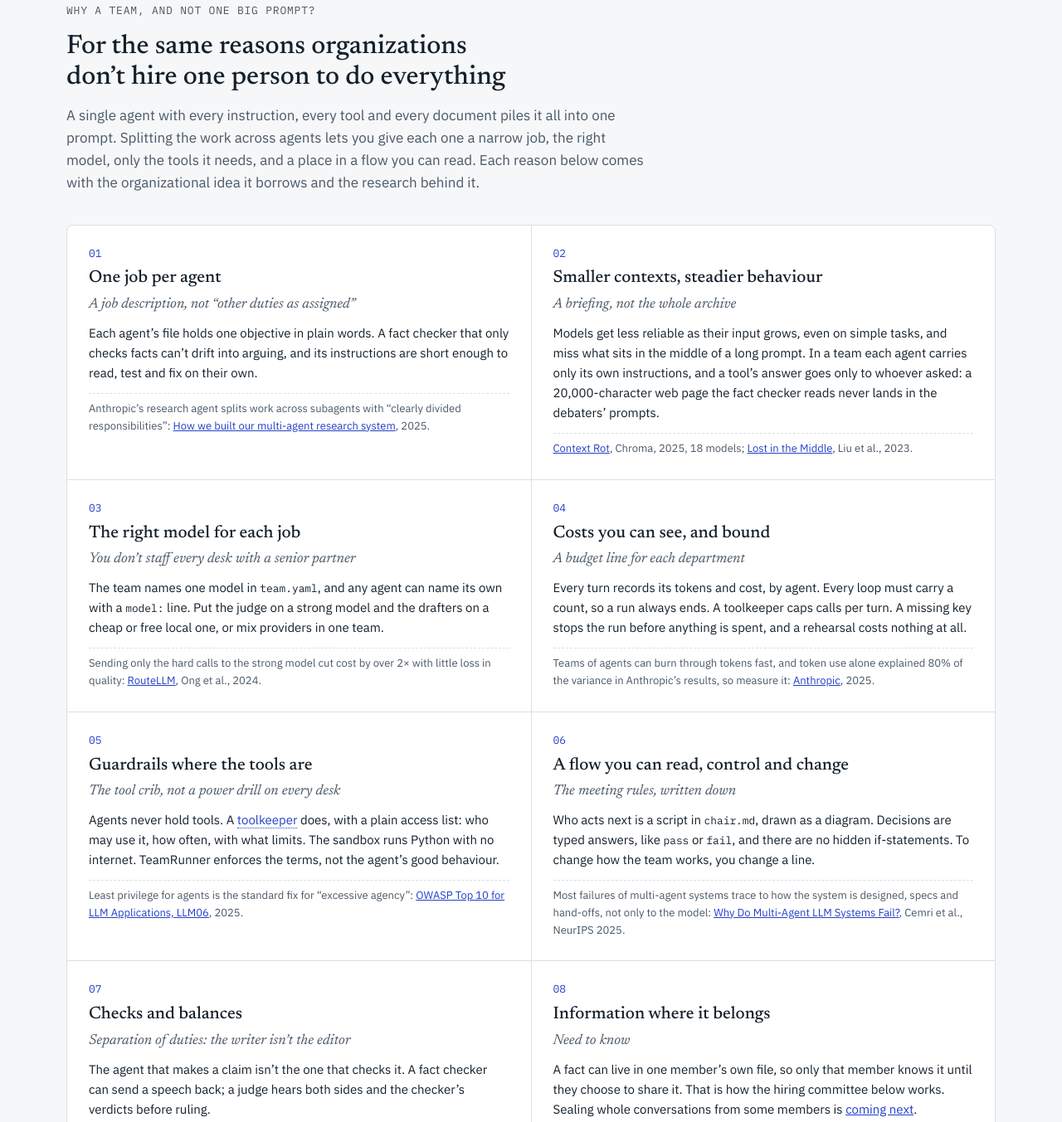
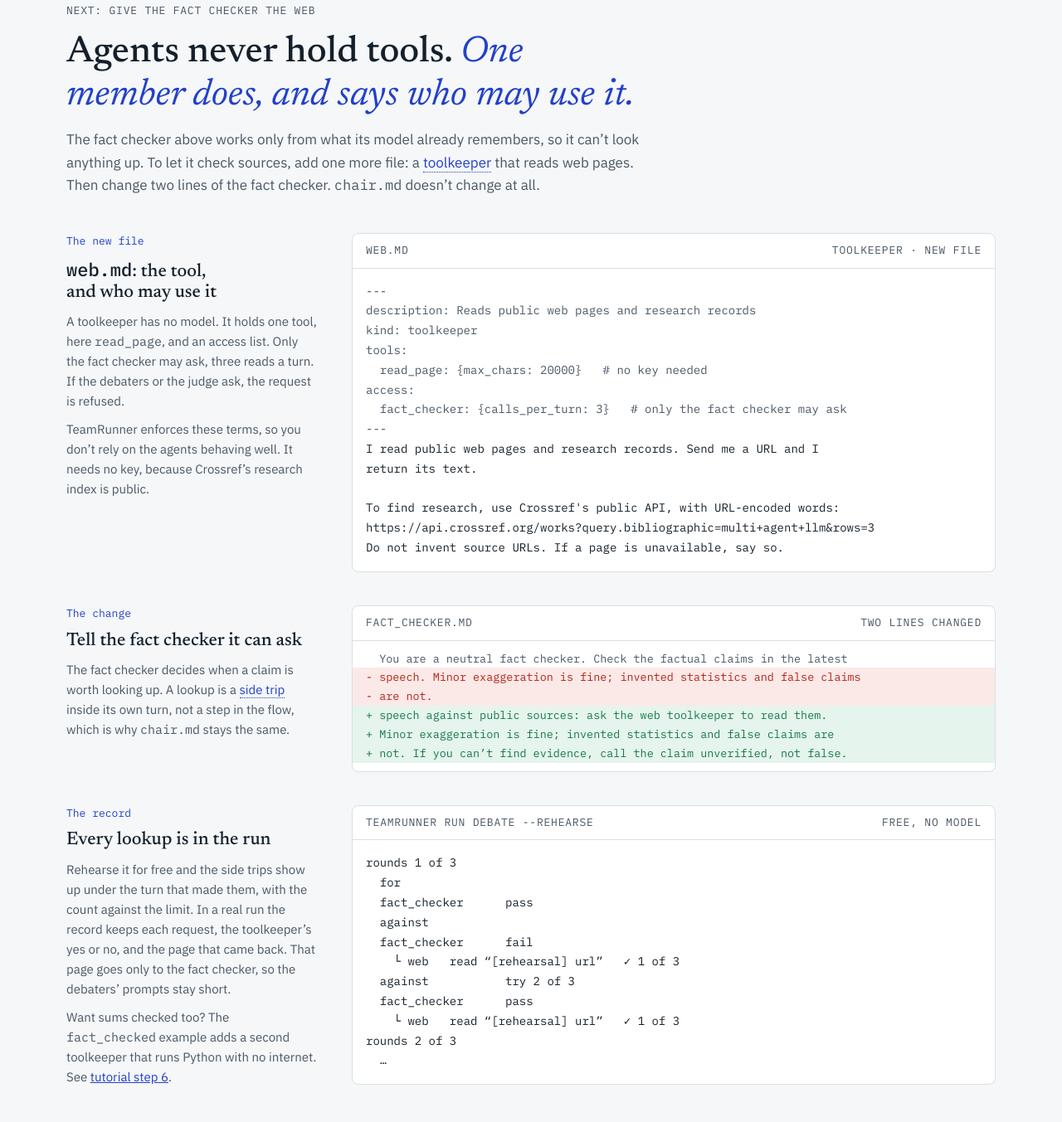
Before and after one commit to teamrunner/teamrunner.ai, a plain HTML site: page index.html in a window 1280 px wide. Shown: the part 1392-2745 px from the top of the page at 83% size. Drawn offline with Linux system fonts and the light colour scheme.

Commit message:
Draft: 'give the fact checker the web' section after the hero
The same debate team plus web.md, a toolkeeper only the fact checker may
use, and a two-line change to fact_checker.md; chair.md is unchanged.
Files validated with teamrunner; the rehearsal output is real. The hero
footer and Why #05 link to it. No recorded run yet.

Co-Authored-By: Claude Opus 5.5 <noreply@anthropic.com>

```diff
--- a/index.html
+++ b/index.html
@@ -136,8 +136,89 @@ A real run is the same team on a real model. Watch one we recorded.</pre>
         <p class="txfoot" id="txfoot" hidden></p>
       </div>
     </div>
-    <p class="demo-foot" id="demofoot" hidden><b>Now it’s an experiment.</b> Does fact-checking change who wins, or only make the debate longer and costlier? In our six recorded runs on the motion “Splitting AI work into clear roles makes it safer and easier to audit and improve than one prompt doing it all”, <i>for</i> won two of three plain debates but only one of three checked ones; the replay shows one of each. The fact checker never failed a speech, and the checked debates cost about twice as much. Three runs each is too few to call it. Would your model agree? Run each version a few times and compare: that is <a href="tutorial.html#experiment">tutorial step 8</a>, on a real question.</p>
+    <p class="demo-foot" id="demofoot" hidden><b>Now it’s an experiment.</b> Does fact-checking change who wins, or only make the debate longer and costlier? In our six recorded runs on the motion “Splitting AI work into clear roles makes it safer and easier to audit and improve than one prompt doing it all”, <i>for</i> won two of three plain debates but only one of three checked ones; the replay shows one of each. The fact checker never failed a speech, and the checked debates cost about twice as much. Three runs each is too few to call it. Would your model agree? Run each version a few times and compare: that is <a href="tutorial.html#experiment">tutorial step 8</a>, on a real question.<br>This fact checker works only from what its model remembers. To let it check sources, <a href="#tools">give it the web</a>.</p>
   </div>
+
+  <!-- 1b · The same team, with a tool -->
+  <section class="band" id="tools">
+    <div class="wrap">
+      <div class="intro">
+        <p class="label">Next: give the fact checker the web</p>
+        <h2 class="hook">Agents never hold tools. <em>One member does, and says who may use it.</em></h2>
+        <p>The fact checker above works only from what its model already remembers, so it can’t look anything up. To let it check sources, add one more file: a <a class="t" tabindex="0" data-tip="A member with no model that holds one tool, such as reading the web, and decides who may use it and how often, like the attendant at a factory's tool crib.">toolkeeper</a> that reads web pages. Then change two lines of the fact checker. <code>chair.md</code> doesn’t change at all.</p>
+      </div>
+
+      <div class="steps">
+        <div class="step">
+          <div class="txt">
+            <span class="stepno">The new file</span>
+            <h3><code>web.md</code>: the tool, and who may use it</h3>
+            <p>A toolkeeper has no model. It holds one tool, here <code>read_page</code>, and an access list. Only the fact checker may ask, three reads a turn. If the debaters or the judge ask, the request is refused.</p>
+            <p>TeamRunner enforces these terms, so you don’t rely on the agents behaving well. It needs no key, because Crossref’s research index is public.</p>
+          </div>
+          <div class="panel">
+            <div class="cap"><span class="label">web.md</span><span class="label">toolkeeper · new file</span></div>
+<pre><span class="cm">---
+description: Reads public web pages and research records
+kind: toolkeeper
+tools:
+  read_page: {max_chars: 20000}   # no key needed
+access:
+  fact_checker: {calls_per_turn: 3}   # only the fact checker may ask
+---</span>
+I read public web pages and research records. Send me a URL and I
+return its text.
+
+To find research, use Crossref's public API, with URL-encoded words:
+https://api.crossref.org/works?query.bibliographic=multi+agent+llm&amp;rows=3
+Do not invent source URLs. If a page is unavailable, say so.</pre>
+          </div>
+        </div>
+
+        <div class="step">
+          <div class="txt">
+            <span class="stepno">The change</span>
+            <h3>Tell the fact checker it can ask</h3>
+            <p>The fact checker decides when a claim is worth looking up. A lookup is a <a class="t" tabindex="0" data-tip="A request to a toolkeeper in the middle of a turn: the agent asks, the toolkeeper answers, and the agent carries on. It is not a step in chair.md.">side trip</a> inside its own turn, not a step in the flow, which is why <code>chair.md</code> stays the same.</p>
+          </div>
+          <div class="panel">
+            <div class="cap"><span class="label">fact_checker.md</span><span class="label">two lines changed</span></div>
+            <div class="diff" aria-label="What changes in fact_checker.md: it is told to check claims against public sources by asking the web toolkeeper, and to call a claim unverified, not false, when it finds no evidence">
+<div class="x">  You are a neutral fact checker. Check the factual claims in the latest</div>
+<div class="m">- speech. Minor exaggeration is fine; invented statistics and false claims</div>
+<div class="m">- are not.</div>
+<div class="p">+ speech against public sources: ask the web toolkeeper to read them.</div>
+<div class="p">+ Minor exaggeration is fine; invented statistics and false claims are</div>
+<div class="p">+ not. If you can’t find evidence, call the claim unverified, not false.</div>
+            </div>
+          </div>
+        </div>
+
+        <div class="step">
+          <div class="txt">
+            <span class="stepno">The record</span>
+            <h3>Every lookup is in the run</h3>
+            <p>Rehearse it for free and the side trips show up under the turn that made them, with the count against the limit. In a real run the record keeps each request, the toolkeeper’s yes or no, and the page that came back. That page goes only to the fact checker, so the debaters’ prompts stay short.</p>
+            <p>Want sums checked too? The <code>fact_checked</code> example adds a second toolkeeper that runs Python with no internet. See <a href="tutorial.html#tools">tutorial step 6</a>.</p>
+          </div>
+          <div class="panel">
+            <div class="cap"><span class="label">teamrunner run debate --rehearse</span><span class="label">free, no model</span></div>
+<pre>rounds 1 of 3
+  for
+  fact_checker      pass
+  against
+  fact_checker      fail
+    └ web   read “[rehearsal] url”   ✓ 1 of 3
+  against           try 2 of 3
+  fact_checker      pass
+    └ web   read “[rehearsal] url”   ✓ 1 of 3
+rounds 2 of 3
+  …</pre>
+          </div>
+        </div>
+      </div>
+    </div>
+  </section>
 
   <!-- 2 · Why -->
   <section class="band" id="why">
@@ -180,7 +261,7 @@ A real run is the same team on a real model. Watch one we recorded.</pre>
           <p class="no">05</p>
           <h3>Guardrails where the tools are</h3>
           <p class="org">The tool crib, not a power drill on every desk</p>
-          <p>Agents never hold tools. A <a class="t" tabindex="0" data-tip="A member with no model that holds one tool, such as reading the web, and decides who may use it and how often, like the attendant at a factory's tool crib.">toolkeeper</a> does, with a plain access list: who may use it, how often, with what limits. The sandbox runs Python with no internet. TeamRunner enforces the terms, not the agent’s good behaviour.</p>
+          <p>Agents never hold tools. A <a class="t" tabindex="0" data-tip="A member with no model that holds one tool, such as reading the web, and decides who may use it and how often, like the attendant at a factory's tool crib.">toolkeeper</a> does, with a plain access list: who may use it, how often, with what limits. The sandbox runs Python with no internet. TeamRunner enforces the terms, not the agent’s good behaviour. <a href="#tools">See it above</a>.</p>
           <p class="src">Least privilege for agents is the standard fix for “excessive agency”: <a href="https://genai.owasp.org/llmrisk/llm062025-excessive-agency/">OWASP Top 10 for LLM Applications, LLM06</a>, 2025.</p>
         </article>
         <article>
--- a/site.css
+++ b/site.css
@@ -302,7 +302,7 @@ html[data-via="browser"] .via[data-via="terminal"],html[data-via="terminal"] .vi
 .files button[aria-selected="true"]{background:var(--accent-soft);color:var(--accent)}
 .files .k{font-size:.68rem;color:var(--ink-2);border:1px solid var(--rule);border-radius:3px;padding:0 5px;white-space:nowrap}
 .viewer pre{margin:0;padding:16px;font-size:.8rem;line-height:1.7;overflow:auto;white-space:pre;flex:1;max-height:36rem}
-.viewer .cm{color:var(--ink-2)}
+.viewer .cm,.panel pre .cm{color:var(--ink-2)}
 .viewer .cl{display:inline-block;min-width:100%;padding:0 6px;margin:0 -6px;border-radius:3px;cursor:crosshair}
 .viewer .cl:hover{background:var(--accent-soft);color:var(--accent)}
 .fx{display:block;width:100%;height:auto;padding:12px 10px;max-height:40rem}
```
